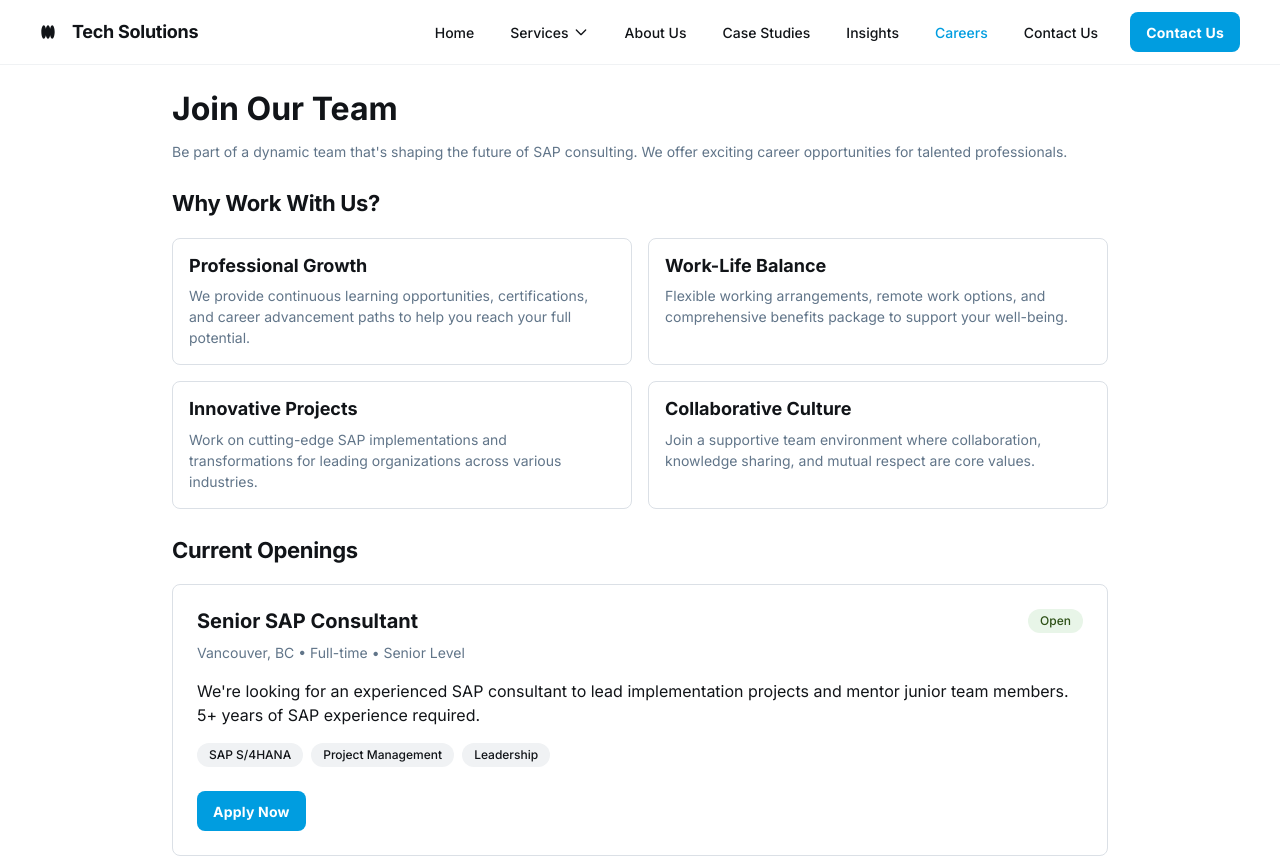
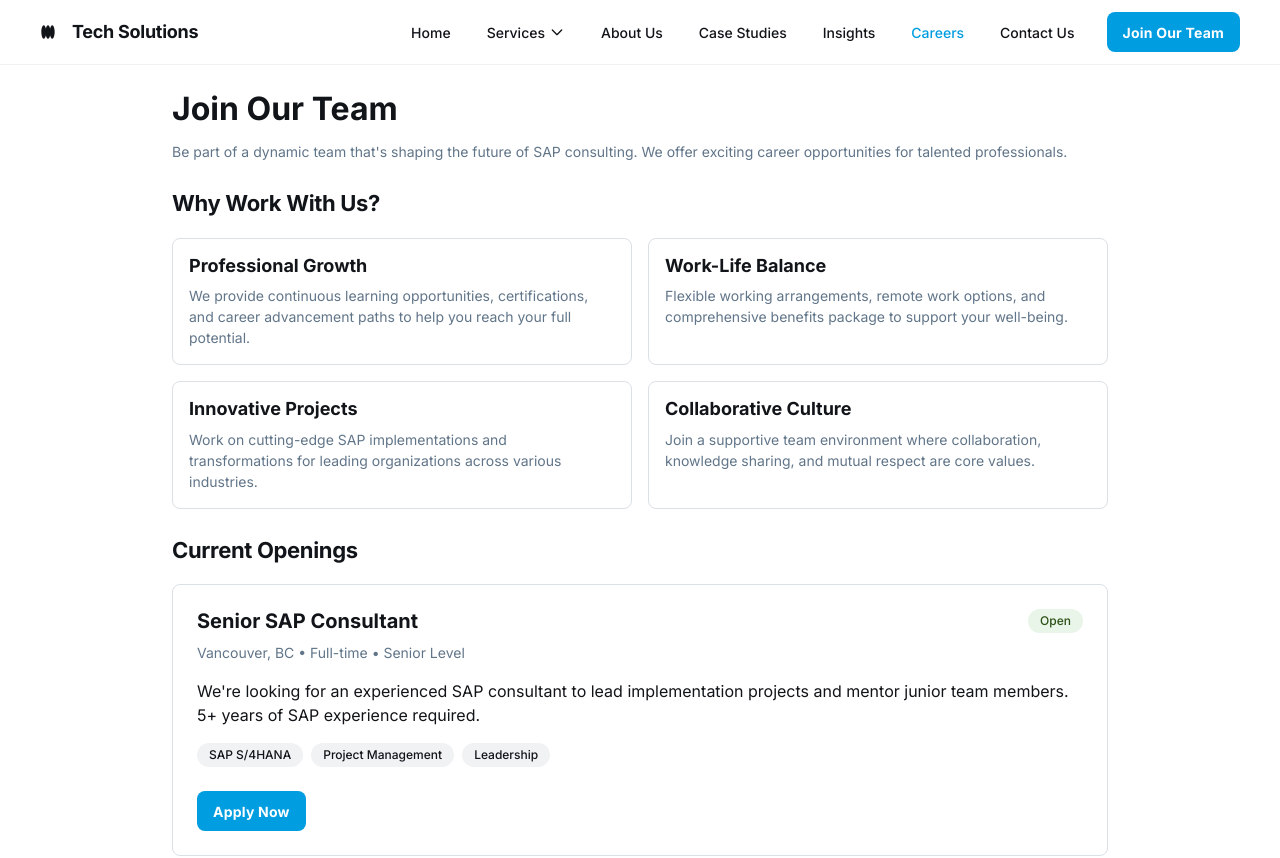
Before and after one commit to CglynDogan/sap-consultancy, a Next.js app: page /careers in a window 1280 px wide. Shown: the top 858 px of the page. Built offline with nearby package versions, Linux system fonts and the light colour scheme.

Commit message:
Update navbar button text for Careers and Insights pages
- Change Careers page button from 'Contact Us' to 'Join Our Team'
- Change Blog/Insights page button from 'Contact Us' to 'Get Insights'
- Improve contextual relevance of navbar calls-to-action

```diff
--- a/src/app/blog/page.tsx
+++ b/src/app/blog/page.tsx
@@ -55,7 +55,7 @@ export default function Blog() {
     : blogPosts.filter(post => post.category === selectedCategory);
 
   return (
-    <Layout companyName="Tech Solutions" variant="tech-solutions" buttonText="Contact Us">
+    <Layout companyName="Tech Solutions" variant="tech-solutions" buttonText="Get Insights">
       <div className="gap-1 px-3 xs:px-4 lg:px-6 flex flex-1 justify-center py-3 xs:py-5">
         <div className="layout-content-container flex flex-col lg:flex-row max-w-6xl flex-1 gap-4 xs:gap-6">
           <div className="flex flex-col flex-1">
--- a/src/app/careers/page.tsx
+++ b/src/app/careers/page.tsx
@@ -2,7 +2,7 @@ import { Layout } from '@/components';
 
 export default function Careers() {
   return (
-    <Layout companyName="Tech Solutions" variant="tech-solutions" buttonText="Contact Us">
+    <Layout companyName="Tech Solutions" variant="tech-solutions" buttonText="Join Our Team">
       {/* Page Header */}
       <div className="flex flex-wrap justify-between gap-3 p-3 xs:p-4">
         <div className="flex min-w-0 flex-col gap-3 w-full">
```
